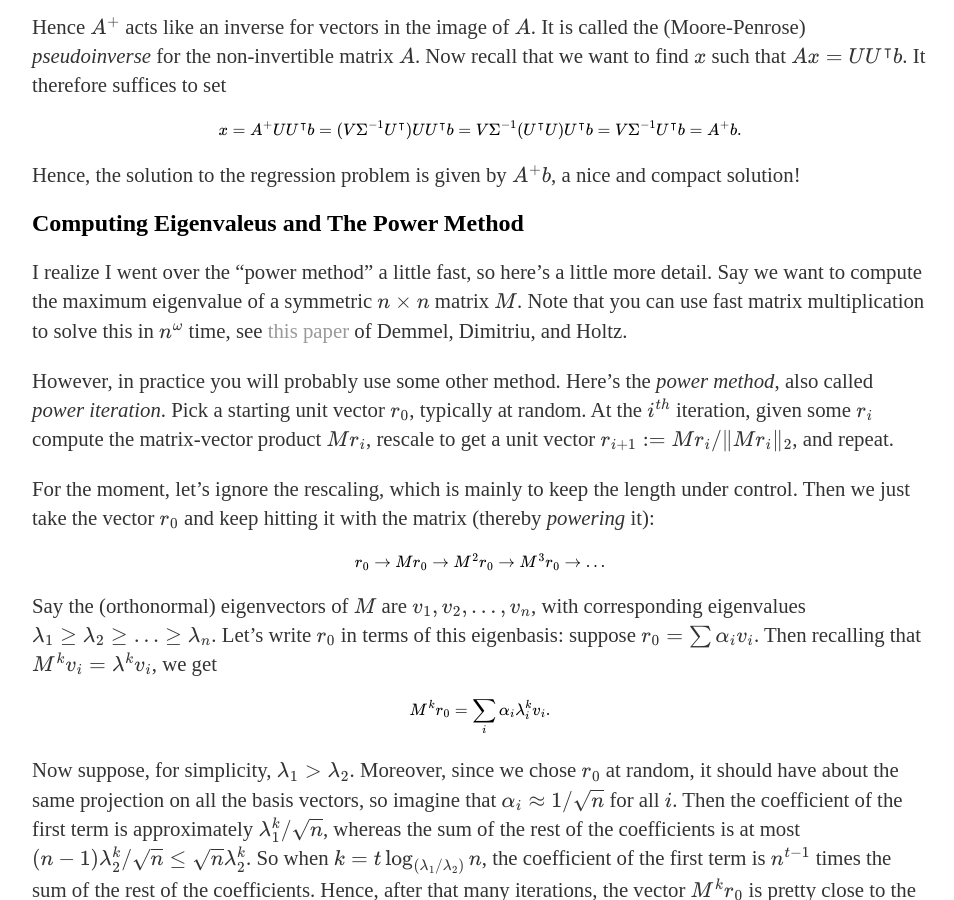
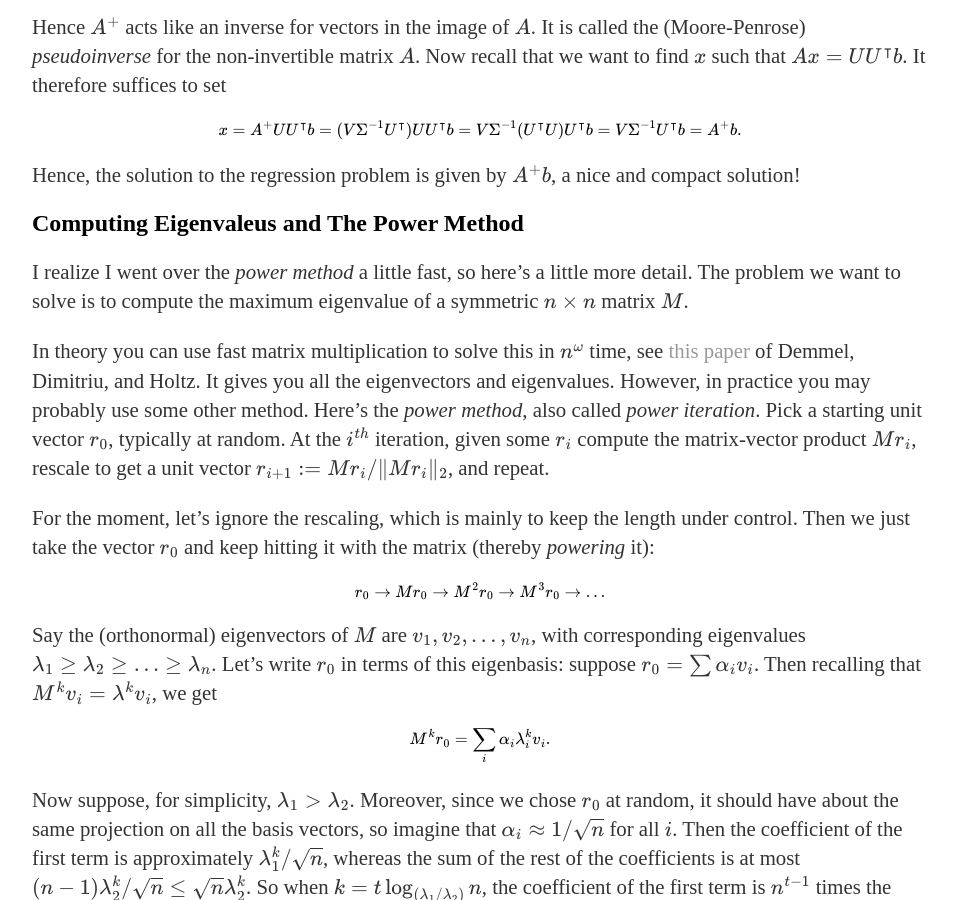
Before and after one commit to cmualgos/cmualgos.github.io, a Jekyll site: the page built from _posts/2018-09-21-svd.md, in a window 1280 px wide and 900 px high, scrolled down 1611 px. Shown: the whole window, without its empty margins (160-1114 px from the left). Built offline with Jekyll 4.4.1, drawn with Linux system fonts in a browser that asks for light colours; formulas are drawn with MathJax 3.

Commit message:
Fixes and links

```diff
--- a/_posts/2018-09-21-svd.md
+++ b/_posts/2018-09-21-svd.md
@@ -86,18 +86,18 @@
 
 ## Computing Eigenvaleus and The Power Method
 
-I realize I went over the "power method" a little fast, so here's a
-little more detail. Say we want to compute the maximum eigenvalue of a
-symmetric $n \times n$ matrix $M$. Note that you can use fast matrix
-multiplication to solve this in $n^{\omega}$ time, see [this
-paper](https://arxiv.org/abs/math/0612264) of Demmel, Dimitriu, and
-Holtz.
+I realize I went over the _power method_ a little fast, so here's a
+little more detail. The problem we want to solve is to compute the
+maximum eigenvalue of a symmetric $n \times n$ matrix $M$.
 
-However, in practice you will probably use some other method. Here's the
-_power method_, also called _power iteration_. Pick a starting unit
-vector $r_0$, typically at random. At the $i^{th}$ iteration, given some
-$r_i$ compute the matrix-vector product $Mr_i$, rescale to get a unit
-vector $r_{i+1} := Mr_i/\\|Mr_i\\|_2$, and repeat.
+In theory you can use fast matrix multiplication to solve this in
+$n^{\omega}$ time, see [this paper](https://arxiv.org/abs/math/0612264)
+of Demmel, Dimitriu, and Holtz. It gives you all the eigenvectors and
+eigenvalues. However, in practice you may probably use some other
+method. Here's the _power method_, also called _power iteration_. Pick a
+starting unit vector $r_0$, typically at random. At the $i^{th}$
+iteration, given some $r_i$ compute the matrix-vector product $Mr_i$,
+rescale to get a unit vector $r_{i+1} := Mr_i/\\|Mr_i\\|_2$, and repeat.
 
 For the moment, let's ignore the rescaling, which is mainly to keep the
 length under control. Then we just take the vector $r_0$ and keep
```
